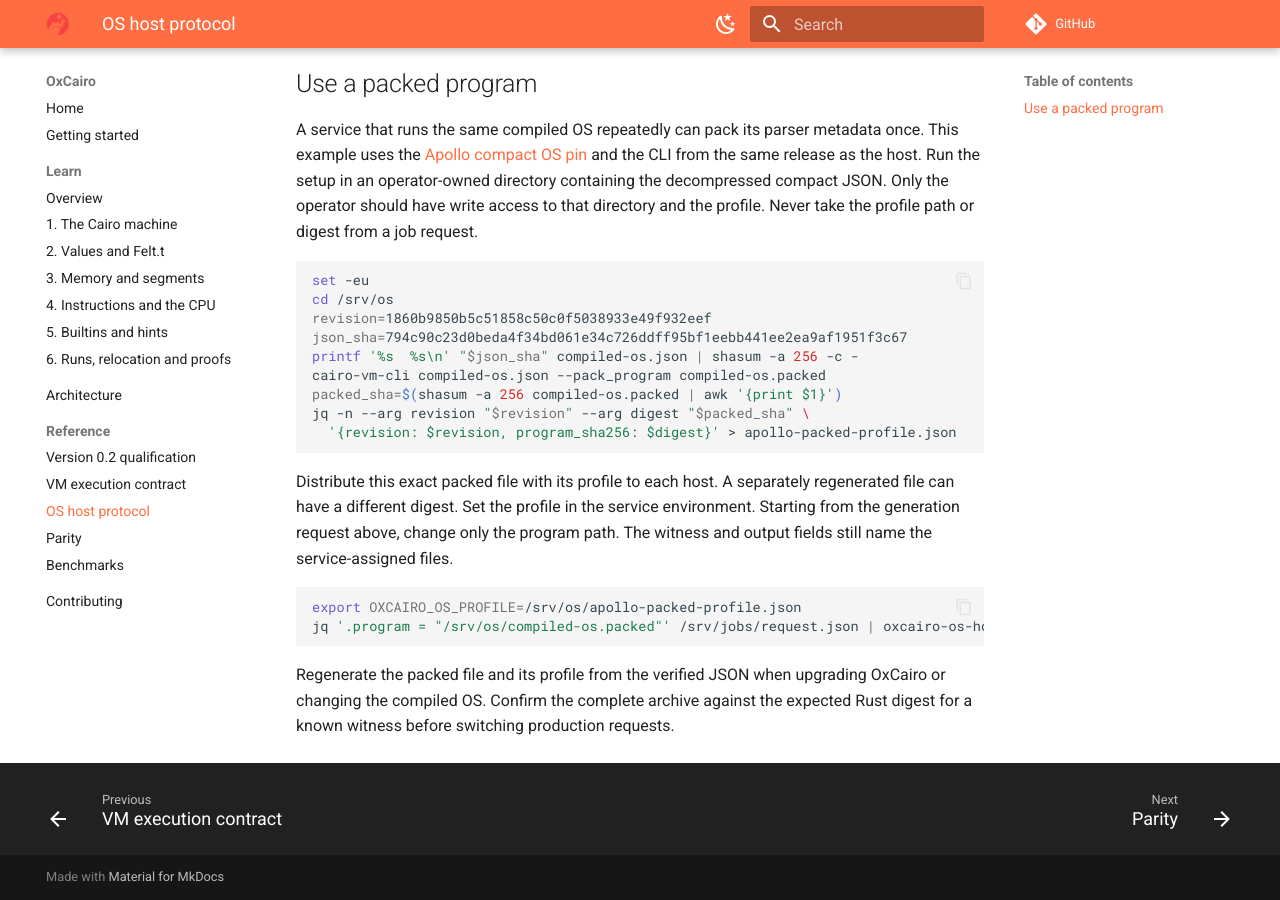
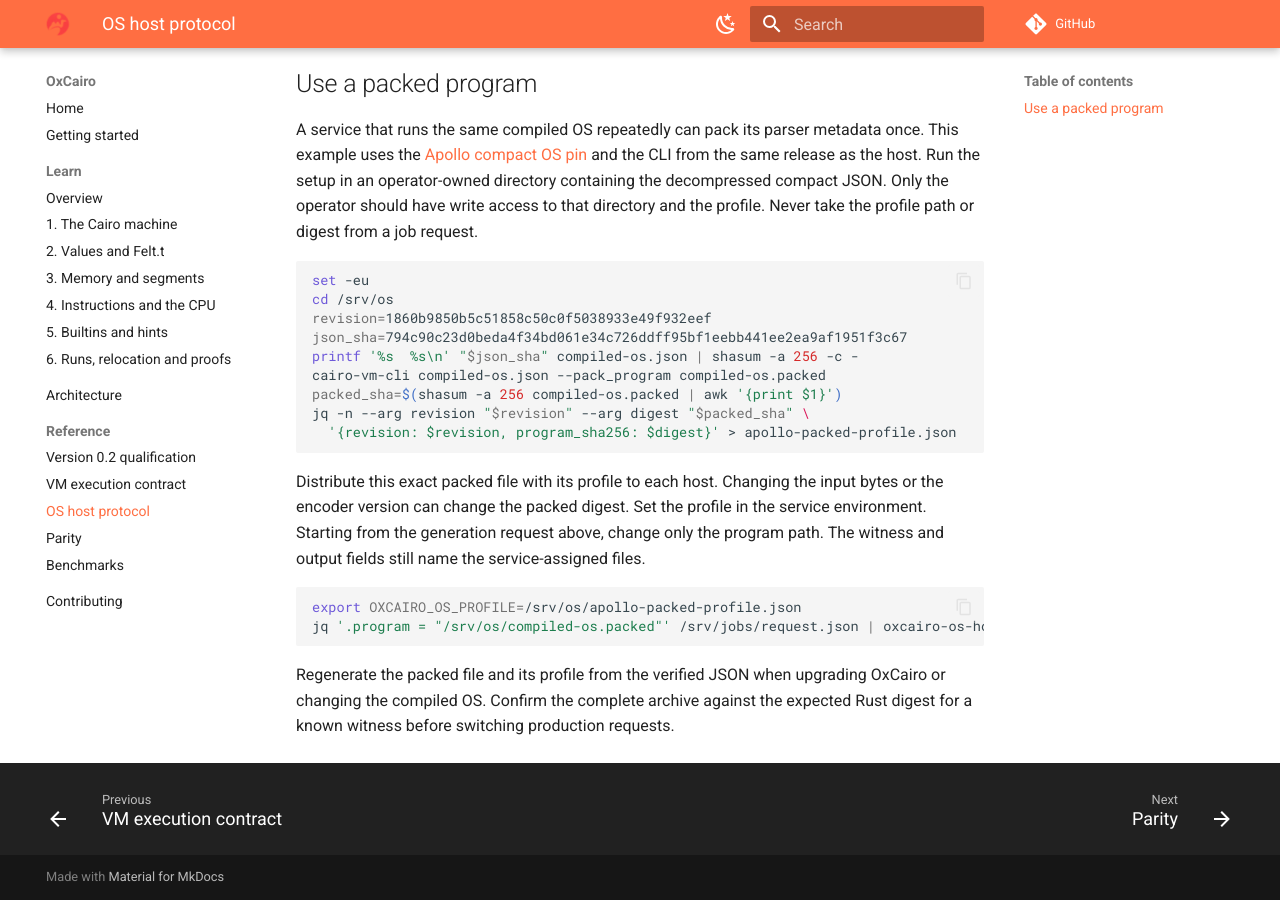
Before and after one commit to teddyjfpender/cairo-vm-ocaml, an MkDocs documentation site: the page built from docs/os-host.md, in a window 1280 px wide and 900 px high, scrolled down 3073 px. Built offline with MkDocs 1.6.1 and Material for MkDocs 9.7.7, drawn with Linux system fonts in a browser that asks for light colours; comment, search, counter and statistics services are not loaded.

Commit message:
Specify when the packed program digest can change

````diff
--- a/docs/os-host.md
+++ b/docs/os-host.md
@@ -73,7 +73,7 @@ jq -n --arg revision "$revision" --arg digest "$packed_sha" \
   '{revision: $revision, program_sha256: $digest}' > apollo-packed-profile.json
 ```
 
-Distribute this exact packed file with its profile to each host. A separately regenerated file can have a different digest. Set the profile in the service environment. Starting from the generation request above, change only the program path. The witness and output fields still name the service-assigned files.
+Distribute this exact packed file with its profile to each host. Changing the input bytes or the encoder version can change the packed digest. Set the profile in the service environment. Starting from the generation request above, change only the program path. The witness and output fields still name the service-assigned files.
 
 ```sh
 export OXCAIRO_OS_PROFILE=/srv/os/apollo-packed-profile.json
````
